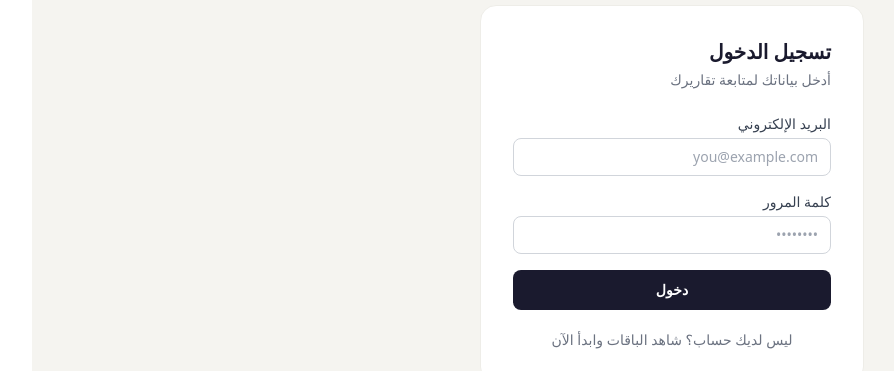
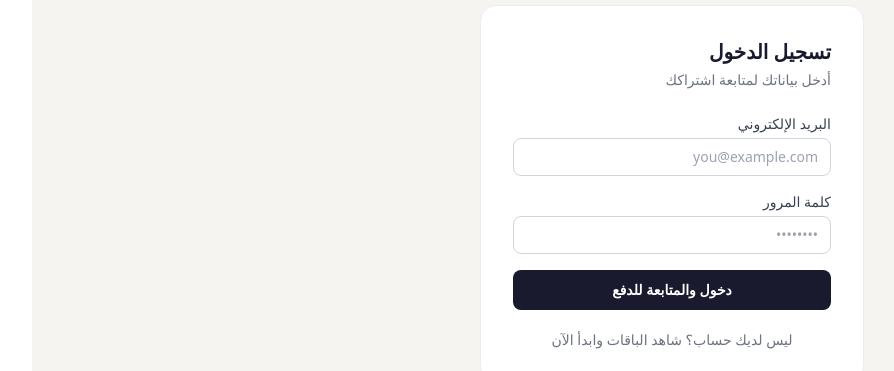
Before and after one commit to alaaalhrebi/inteleye, a Next.js app: page /login in a window 1280 px wide. Shown: the part 206-577 px from the top of the page, without its empty margins (42-936 px from the left). Built offline with nearby package versions, Linux system fonts and the light colour scheme; no server answers.

Commit message:
Update page.tsx

```diff
--- a/src/app/login/page.tsx
+++ b/src/app/login/page.tsx
@@ -1,10 +1,21 @@
 "use client";
 
-import { useState } from "react";
-import { useRouter } from "next/navigation";
+import { Suspense, useState } from "react";
+import { useRouter, useSearchParams } from "next/navigation";
 import { createSupabaseBrowserClient } from "@/lib/supabase-browser";
 
 export default function LoginPage() {
+  return (
+    <Suspense fallback={null}>
+      <LoginForm />
+    </Suspense>
+  );
+}
+
+function LoginForm() {
+  const searchParams = useSearchParams();
+  const selectedPlan = searchParams.get("plan") ?? "basic";
+
   const [email, setEmail] = useState("");
   const [password, setPassword] = useState("");
   const [loading, setLoading] = useState(false);
@@ -18,7 +29,10 @@ export default function LoginPage() {
     setLoading(true);
     setError(null);
 
-    const { data, error } = await supabase.auth.signInWithPassword({ email, password });
+    const { data, error } = await supabase.auth.signInWithPassword({
+      email,
+      password,
+    });
 
     if (error) {
       setError(error.message);
@@ -26,27 +40,27 @@ export default function LoginPage() {
       return;
     }
 
-    // نتحقق من حالة الاشتراك لنعرف وين نوجّهه:
-    // - active → عنده اشتراك فعّال، يذهب للوحة التحكم
-    // - pending → سجّل قبل لكن لم يكمل الدفع، يذهب للباقات ليكمل المسار
     const { data: client } = await supabase
       .from("clients")
-      .select("subscription_status")
+      .select("subscription_status, plan")
       .eq("user_id", data.user.id)
       .single();
 
     if (client?.subscription_status === "active") {
       router.push("/dashboard");
-    } else {
-      router.push("/pricing");
+      return;
     }
+
+    const plan = client?.plan || selectedPlan || "basic";
+
+    router.push(`/checkout?plan=${plan}`);
   }
 
   return (
     <div dir="rtl" className="min-h-screen flex items-center justify-center bg-[#f5f4f0] px-4">
       <div className="w-full max-w-sm bg-white rounded-2xl border border-[#eeede8] p-8">
         <h1 className="text-xl font-bold text-[#1a1a2e] mb-1">تسجيل الدخول</h1>
-        <p className="text-sm text-gray-500 mb-6">أدخل بياناتك لمتابعة تقاريرك</p>
+        <p className="text-sm text-gray-500 mb-6">أدخل بياناتك لمتابعة اشتراكك</p>
 
         <form onSubmit={handleSubmit} className="space-y-4">
           <div>
@@ -75,7 +89,9 @@ export default function LoginPage() {
           </div>
 
           {error && (
-            <p className="text-sm text-red-600 bg-red-50 rounded-lg px-3 py-2">{error}</p>
+            <p className="text-sm text-red-600 bg-red-50 rounded-lg px-3 py-2">
+              {error}
+            </p>
           )}
 
           <button
@@ -83,7 +99,7 @@ export default function LoginPage() {
             disabled={loading}
             className="w-full bg-[#1a1a2e] text-white rounded-lg py-2.5 text-sm font-bold disabled:opacity-60"
           >
-            {loading ? "جاري التحميل..." : "دخول"}
+            {loading ? "جاري الدخول..." : "دخول والمتابعة للدفع"}
           </button>
         </form>
 
```
